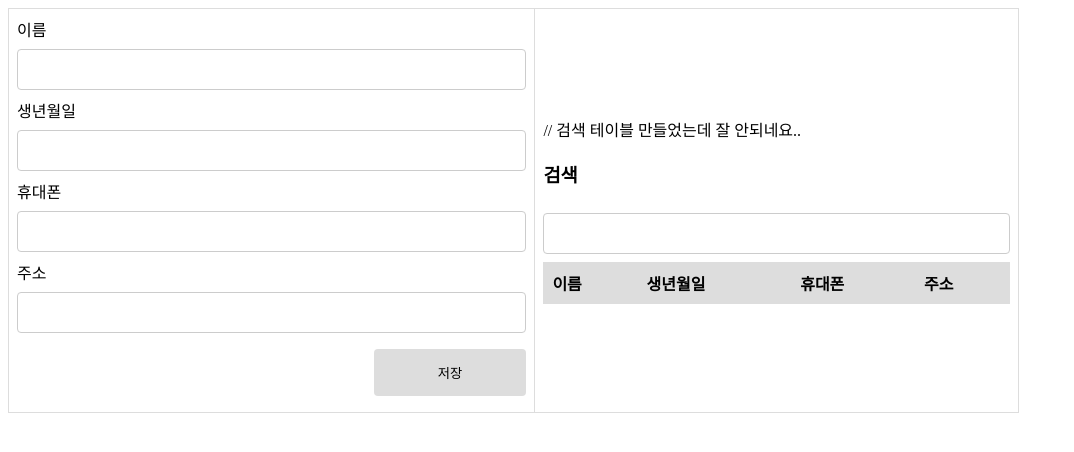
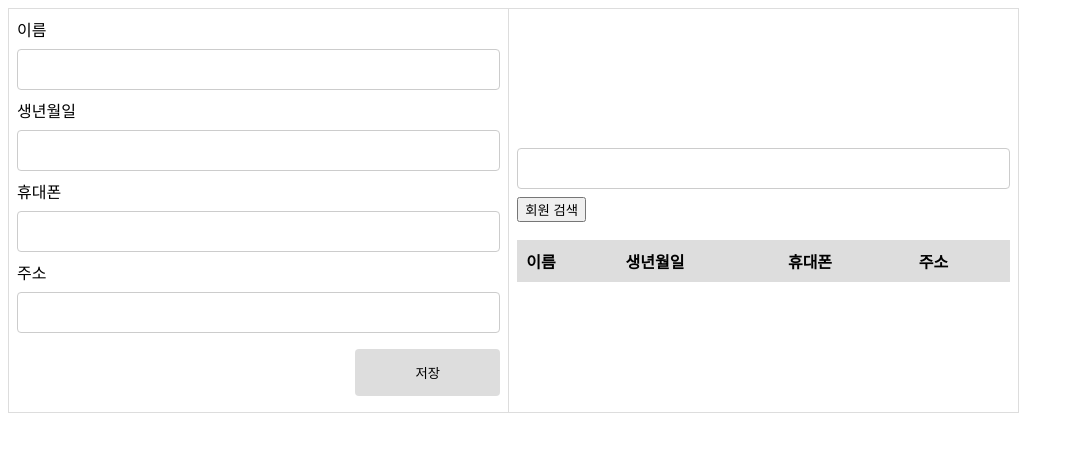
Before and after one commit to RingF/Shopping-Mall-Member-Management, a plain HTML site: page index.html in a window 1280 px wide. Shown: the whole page, without its empty margins (0-1074 px from the left). Drawn offline with Linux system fonts and the light colour scheme.

Commit message:
최종본

```diff
--- a/index.html
+++ b/index.html
@@ -32,13 +32,9 @@
                     </form>
                 </td>
                 <td>
-                    <table class="list" id="memberList"> // 검색 테이블 만들었는데 잘 안되네요..
-                        <div class="searchbox">
-                            <div class="header">
-                                <h3>검색</h3>
-                                <input onkeyup="filter()" type="text" id="value">
-                            </div>
-                        </div>
+                    <table class="list" id="memberList">
+                        <input type="text" id="str">
+                        <input type="button" value="회원 검색" onclick="findStr()"><br><br>
                         <thead>
                             <tr>
                                 <th>이름</th>
--- a/script.js
+++ b/script.js
@@ -76,20 +76,22 @@ function validate() {
     }
     return isValid;
 }
-
-function filter(){ // 검색필터를 만들었는데 필터링이 안되서 가능하시면 수정부탁드릴게요 ㅠㅠ
-
-    var value, name, list, i;
-
-    value = document.getElementById("value").value.toUpperCase();
-    list = document.getElementsByClassName("list");
-
-    for(i=0;i<item.length;i++){
-      name = item[i].getElementsByClassName("name");
-      if(name[0].innerHTML.toUpperCase().indexOf(value) > -1){
-        list[i].style.display = "flex";
-      }else{
-        list[i].style.display = "none";
-      }
+function findStr() {
+    var n = 0;
+    var str = document.getElementById("str").value;
+    if(navigator.userAgent.indexOf("rv:11") > -1) {
+        var f, contents = document.body.createTextRange();
+        for(var i = 0; i <= n && (f = contents.findText(str)) != false; i++) {
+            contents.moveStart('character');
+            contents.moveEnd('textedit');
+        }
+        if(f) {
+            contents.moveStart('character', -1);
+            contents.findText(str);
+            contents.select();
+            n++;
+        }
+    } else {
+        window.find(str);
     }
-  }
+}
```
